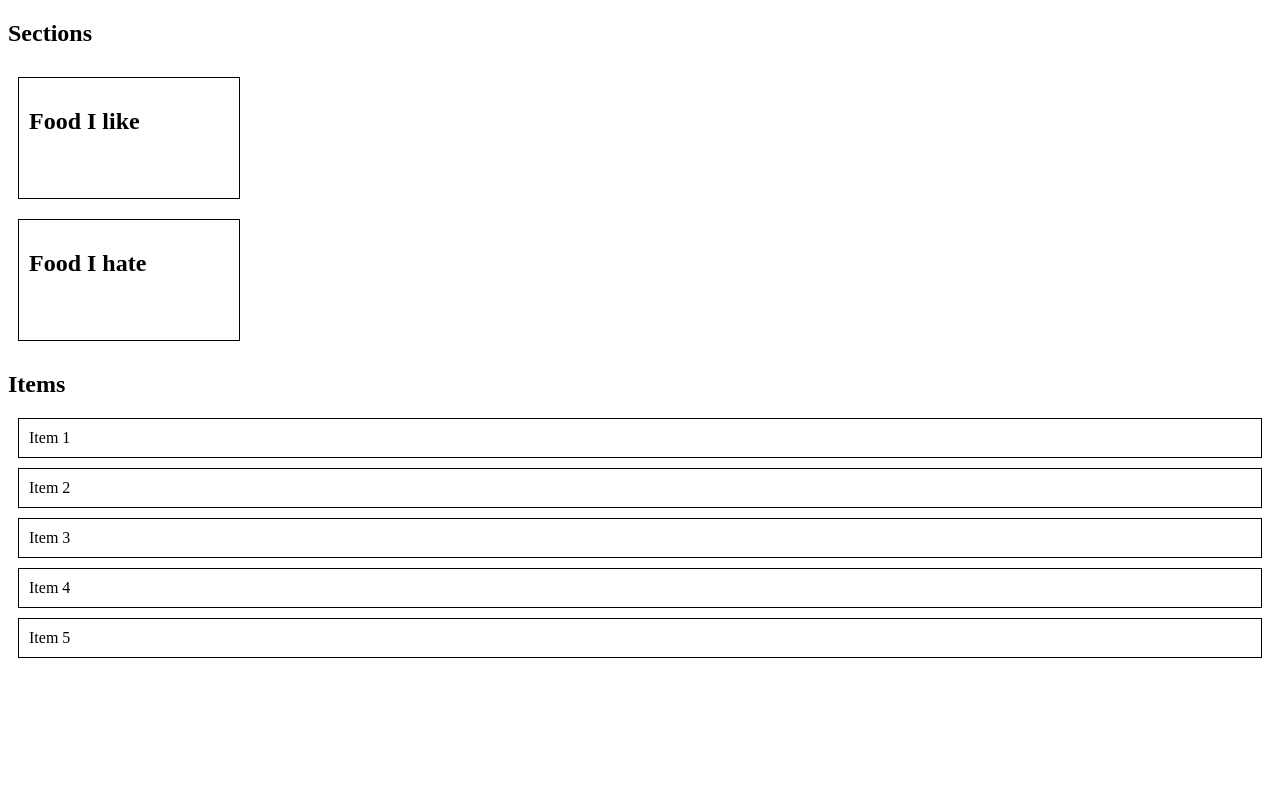
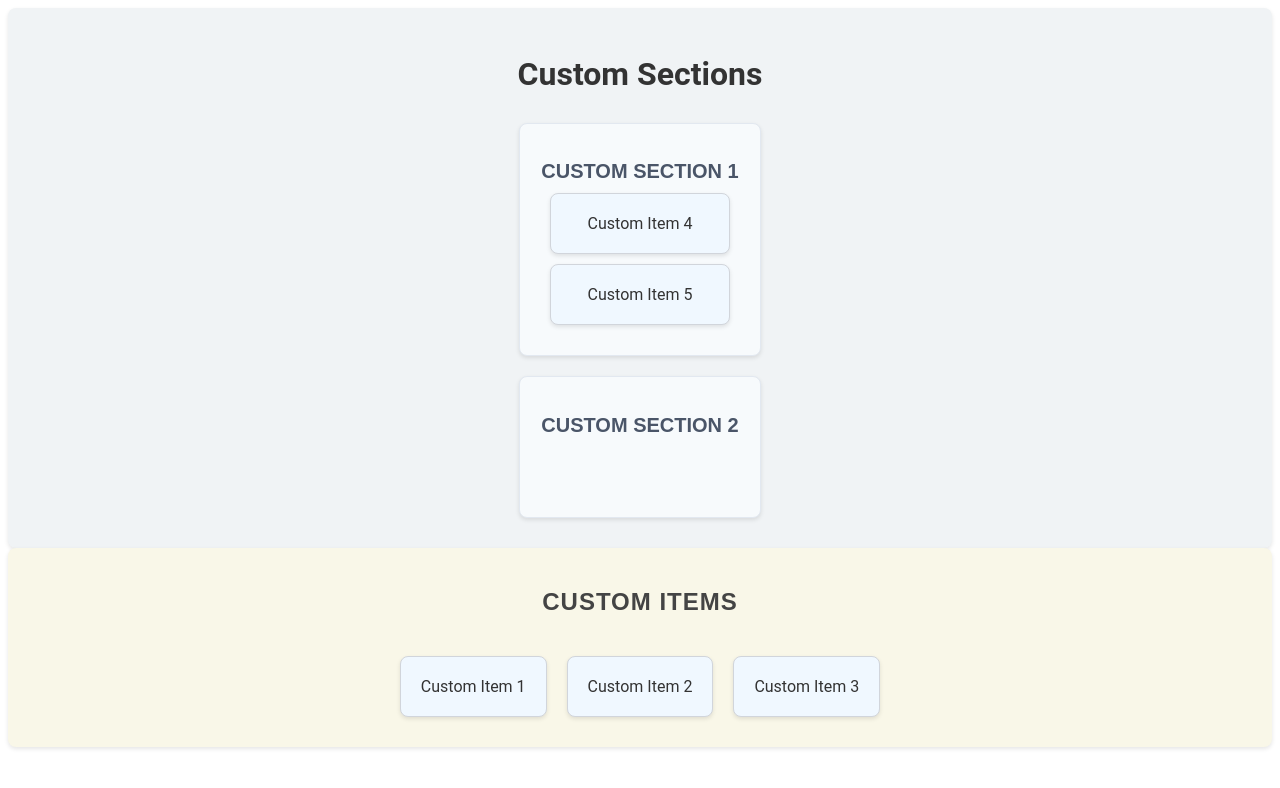
Before and after one commit to TIKramer/svelte-section-list, a SvelteKit app: page / in a window 1280 px wide. Shown: the top 788 px of the page. Built offline with nearby package versions, Linux system fonts and the light colour scheme.

Commit message:
uploaded examples and fix types

```diff
--- a/package.json
+++ b/package.json
@@ -1,6 +1,6 @@
 {
 	"name": "svelte-section-list",
-	"version": "0.0.1",
+	"version": "0.0.2",
 	"description": "a headless draggable section list for svelte",
 	"scripts": {
 		"dev": "vite dev",
--- a/src/lib/components/DefaultSectionContainer.svelte
+++ b/src/lib/components/DefaultSectionContainer.svelte
@@ -1,4 +1,11 @@
-<div>
-	<h2>Sections</h2>
+<h2>Sections</h2>
+<div class="container">
 	<slot />
 </div>
+
+<style>
+	.container {
+		display: flex;
+		flex-direction: row;
+	}
+</style>
--- a/src/lib/components/DraggableSections.svelte
+++ b/src/lib/components/DraggableSections.svelte
@@ -6,12 +6,13 @@
 	import DefaultSection from './DefaultSection.svelte';
 	import Item from './Item.svelte';
 	import Section from './Section.svelte';
+	import type { SvelteComponent } from 'svelte';
 	export let items: ItemType[];
 	export let sections: SectionType[];
 	export let ItemComponent = DefaultItem;
-	export let SectionComponent = DefaultSection;
-	export let ItemContainer = DefaultItemContainer;
-	export let SectionContainer = DefaultSectionContainer;
+	export let SectionComponent: typeof SvelteComponent = DefaultSection;
+	export let ItemContainer: typeof SvelteComponent = DefaultItemContainer;
+	export let SectionContainer: typeof SvelteComponent = DefaultSectionContainer;
 
 	function allowDrop(event: DragEvent) {
 		event.preventDefault();
--- a/src/routes/+page.svelte
+++ b/src/routes/+page.svelte
@@ -1,19 +1,33 @@
-<script lang="ts">
+<script>
 	import { DraggableSections } from '$lib';
-	import type { ItemType } from '$lib';
+	import CustomItemComponent from './components/CustomItemComponent.svelte';
+	import CustomSectionComponent from './components/CustomSectionComponent.svelte';
+	import CustomItemContainer from './components/CustomItemContainer.svelte';
+	import CustomSectionContainer from './components/CustomSectionContainer.svelte';
 
-	let items: ItemType[] = [
-		{ id: 1, name: 'Item 1' },
-		{ id: 2, name: 'Item 2' },
-		{ id: 3, name: 'Item 3' },
-		{ id: 4, name: 'Item 4' },
-		{ id: 5, name: 'Item 5' }
+	const items = [
+		{ id: 1, name: 'Custom Item 1' },
+		{ id: 2, name: 'Custom Item 2' },
+		{ id: 3, name: 'Custom Item 3' }
 	];
 
-	let sections = [
-		{ title: 'Food I like', items: [] },
-		{ title: 'Food I hate', items: [] }
+	const sections = [
+		{
+			title: 'Custom Section 1',
+			items: [
+				{ id: 4, name: 'Custom Item 4' },
+				{ id: 5, name: 'Custom Item 5' }
+			]
+		},
+		{ title: 'Custom Section 2', items: [] }
 	];
 </script>
 
-<DraggableSections {items} bind:sections />
+<DraggableSections
+	{items}
+	{sections}
+	ItemComponent={CustomItemComponent}
+	SectionComponent={CustomSectionComponent}
+	ItemContainer={CustomItemContainer}
+	SectionContainer={CustomSectionContainer}
+/>
--- /dev/null
+++ b/src/routes/components/CustomItemComponent.svelte
@@ -0,0 +1,28 @@
+<script lang="ts">
+	import type { ItemType } from '$lib';
+	export let item: ItemType;
+</script>
+
+<div class="custom-item">
+	{item && item.name}
+</div>
+
+<style>
+	.custom-item {
+		border: 1px solid #d1d5db;
+		padding: 20px;
+		margin: 10px;
+		cursor: move;
+		background-color: #f0f8ff;
+		border-radius: 8px;
+		box-shadow: 0 2px 4px rgba(0, 0, 0, 0.1);
+		font-family: 'Roboto', sans-serif;
+		font-size: 16px;
+		color: #333;
+		transition: background-color 0.3s ease;
+	}
+
+	.custom-item:hover {
+		background-color: #eaf6ff;
+	}
+</style>
--- /dev/null
+++ b/src/routes/components/CustomItemContainer.svelte
@@ -0,0 +1,40 @@
+<div class="custom-item-container">
+	<h2>Custom Items</h2>
+	<div class="item-slot">
+		<slot />
+	</div>
+</div>
+
+<style>
+	.custom-item-container {
+		min-height: 100px;
+		background-color: #f9f7e8;
+		border-radius: 8px;
+		padding: 20px;
+		box-shadow: 0 2px 4px rgba(0, 0, 0, 0.1);
+		display: flex;
+		flex-direction: column;
+		justify-content: center;
+		align-items: center;
+		text-align: center;
+	}
+
+	.custom-item-container h2 {
+		font-family: 'Montserrat', sans-serif;
+		font-size: 24px;
+		font-weight: bold;
+		color: #444;
+		margin-bottom: 10px;
+		text-transform: uppercase;
+		letter-spacing: 1px;
+	}
+
+	.item-slot {
+		display: flex;
+		flex-direction: row;
+		justify-content: center;
+		align-items: center;
+		flex-wrap: wrap;
+		margin-top: 20px;
+	}
+</style>
--- /dev/null
+++ b/src/routes/components/CustomSectionComponent.svelte
@@ -0,0 +1,38 @@
+<script lang="ts">
+	import type { SectionType } from '$lib';
+	export let section: SectionType;
+</script>
+
+<div class="custom-section">
+	<h2>{section && section.title}</h2>
+	<slot />
+</div>
+
+<style>
+	.custom-section {
+		display: inline-block;
+		border: 1px solid #e2e8f0;
+		padding: 20px;
+		margin: 10px;
+		min-width: 200px;
+		min-height: 100px;
+		background-color: #f7fafc;
+		box-shadow: 0 2px 4px rgba(0, 0, 0, 0.1);
+		border-radius: 8px;
+		transition: background-color 0.3s ease;
+	}
+
+	.custom-section h2 {
+		font-family: 'Montserrat', sans-serif;
+		font-size: 20px;
+		font-weight: bold;
+		color: #4a5568;
+		margin-bottom: 10px;
+		text-align: center;
+		text-transform: uppercase;
+	}
+
+	.custom-section:hover {
+		background-color: #edf2f7;
+	}
+</style>
--- /dev/null
+++ b/src/routes/components/CustomSectionContainer.svelte
@@ -0,0 +1,36 @@
+<div class="custom-section-container">
+	<h2 class="custom-section-title">Custom Sections</h2>
+	<slot />
+</div>
+
+<style>
+	.custom-section-container {
+		background-color: #f0f3f5;
+		padding: 20px;
+		border-radius: 8px;
+		box-shadow: 0px 2px 4px rgba(0, 0, 0, 0.1);
+		text-align: center;
+	}
+
+	.custom-section-title {
+		font-family: 'Roboto', sans-serif;
+		font-size: 32px;
+		color: #333;
+		margin-bottom: 20px;
+		position: relative;
+		transform-style: preserve-3d;
+		animation: titleAnimation 2s infinite;
+	}
+
+	@keyframes titleAnimation {
+		0% {
+			transform: rotateX(0deg) rotateY(0deg) rotateZ(0deg) translateZ(0);
+		}
+		50% {
+			transform: rotateX(360deg) rotateY(360deg) rotateZ(360deg) translateZ(-20px);
+		}
+		100% {
+			transform: rotateX(720deg) rotateY(720deg) rotateZ(720deg) translateZ(0);
+		}
+	}
+</style>
--- /dev/null
+++ b/src/routes/old.svelte
@@ -0,0 +1,26 @@
+<script lang="ts">
+	import { DraggableSections } from '$lib';
+	import type { ItemType } from '$lib';
+
+	let items: ItemType[] = [
+		{ id: 1, name: 'Wash sink' },
+		{ id: 2, name: 'Brush teeth' },
+		{ id: 3, name: 'Flush toilet' }
+	];
+
+	let sections = [
+		{ title: 'Todo', items: [] },
+		{ title: 'Done', items: [] }
+	];
+</script>
+
+<div class="container">
+	<DraggableSections {items} bind:sections />
+</div>
+
+<style>
+	.container {
+		width: 50%;
+		height: 50%;
+	}
+</style>
```
Also changed, not shown: screenshots/default.gif (added), 1 other file (tests, documents, lock files or other folders).
